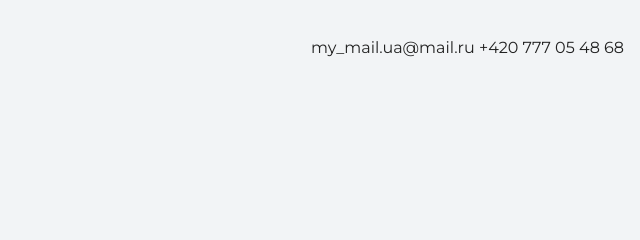
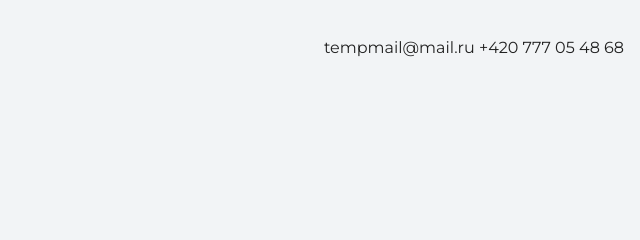
Before and after one commit to IIeTpo/my_portfilio, a plain HTML site: page index.html in a window 1280 px wide. Shown: the top 240 px of the page, 640-1280 px from the left. Drawn offline with nearby package versions, Linux system fonts and the light colour scheme.

Commit message:
редактирование почты

```diff
--- a/index.html
+++ b/index.html
@@ -9,7 +9,7 @@
 
   <body>
     <header class="page-header">
-      <div class="container">my_mail.ua@mail.ru +420 777 05 48 68
+      <div class="container">tempmail@mail.ru +420 777 05 48 68
       </div>
     </header>
 
```
